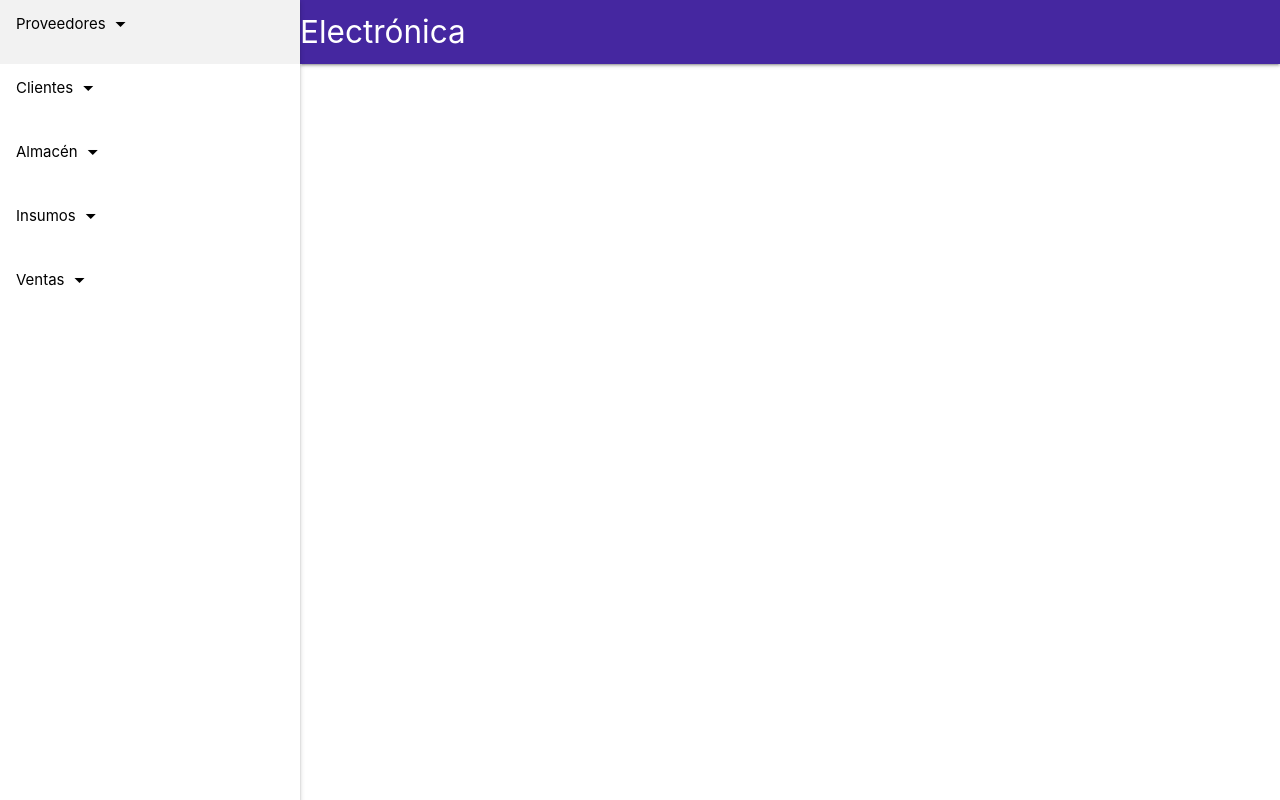
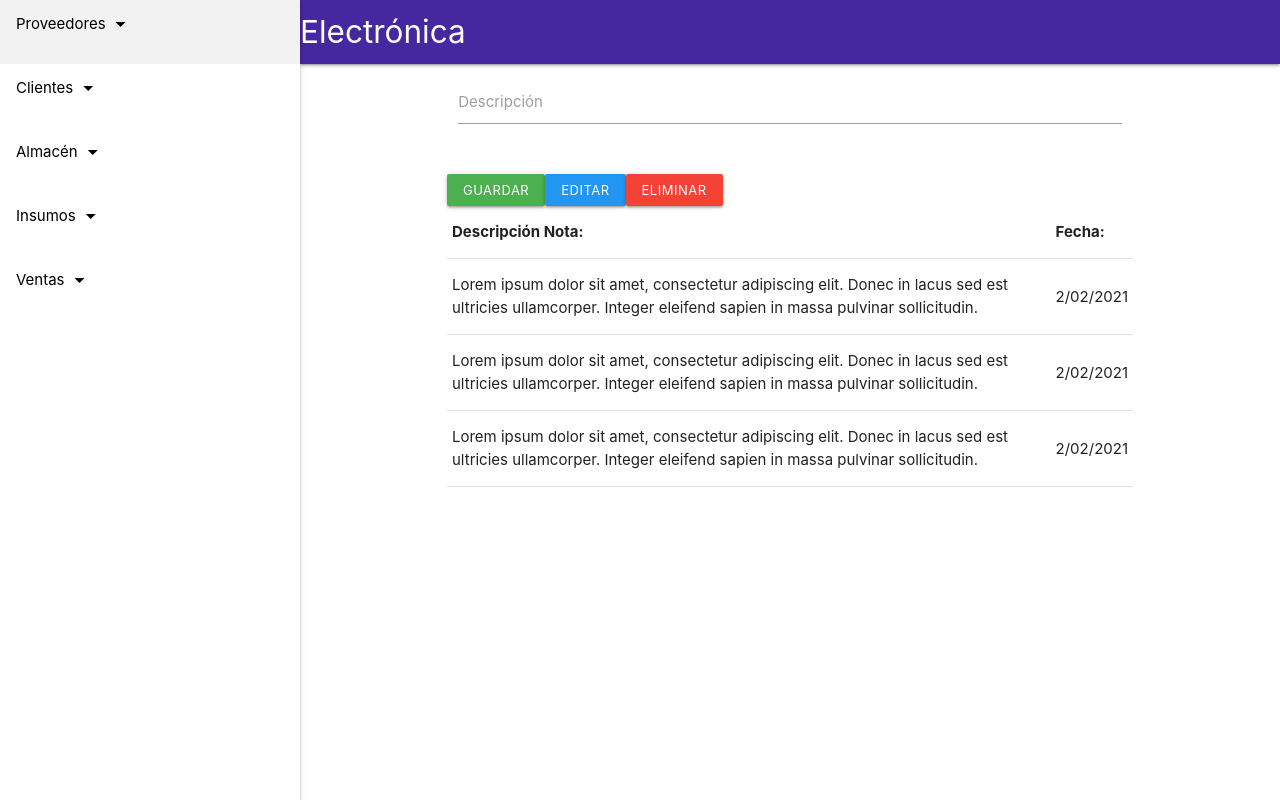
Before and after one commit to NamedRoger/electronica, a React (Create React App) app in the folder front/: page /obvservaciones in a window 1280 px wide. Built offline with nearby package versions, Linux system fonts and the light colour scheme.

Commit message:
listado proveedores

```diff
--- a/front/src/App.js
+++ b/front/src/App.js
@@ -4,6 +4,7 @@ import Navigator from './components/Navigator';
 import FormProveedor from './pages/proveedores/Form';
 import ListadoBancos from './pages/proveedores/ListadoBancos';
 import ListadoNotas from './pages/proveedores/ListadoNotas';
+import ListadoObservaciones from './pages/proveedores/listadoObservaciones'
 import Home from './pages/Home';
 import 'materialize-css/dist/css/materialize.min.css';
 
@@ -18,6 +19,7 @@ function App() {
           <Route exact path="/addproveedor" component={FormProveedor}/>
           <Route exact path="/listadobancos" component={ListadoBancos}/>
           <Route exact path="/listadonotas" component={ListadoNotas}/>
+          <Route exact path="/obvservaciones" component={ListadoObservaciones}/>
         </Switch>
         </main>
       </Router>
--- /dev/null
+++ b/front/src/pages/proveedores/listadoObservaciones.js
@@ -0,0 +1,52 @@
+import React from 'react';
+
+export default function ListadoObservaciones() {
+    return (
+        <div>
+            <section className="container">
+        <div className="row">
+            <form className="col s12">
+                <div className="row">
+                    <div className="input-field col s12">
+                        <textarea id="textarea1" className="materialize-textarea" ></textarea>
+                        <label htmlfor="textarea1">Descripción</label>
+                    </div>
+                </div>
+            </form>
+            <div className="buttons">
+                <button className="waves-effect waves-light btn-small green">Guardar</button>
+                <button className="waves-effect waves-light btn-small blue">Editar</button>
+                <button className="waves-effect waves-light btn-small red">Eliminar</button>
+            </div>
+            <table className="highlight">
+                <thead>
+                    <tr>
+                        <th>Descripción Nota: </th>
+                        <th>Fecha: </th>
+                    </tr>
+                </thead>
+
+                <tbody>
+                    <tr>
+                        <td>Lorem ipsum dolor sit amet, consectetur adipiscing elit. Donec in lacus sed est ultricies
+                            ullamcorper. Integer eleifend sapien in massa pulvinar sollicitudin. </td>
+                        <td>2/02/2021</td>
+                    </tr>
+                    <tr>
+                        <td>Lorem ipsum dolor sit amet, consectetur adipiscing elit. Donec in lacus sed est ultricies
+                            ullamcorper. Integer eleifend sapien in massa pulvinar sollicitudin. </td>
+                        <td>2/02/2021</td>
+                    </tr>
+                    <tr>
+                        <td>Lorem ipsum dolor sit amet, consectetur adipiscing elit. Donec in lacus sed est ultricies
+                            ullamcorper. Integer eleifend sapien in massa pulvinar sollicitudin. </td>
+                        <td>2/02/2021</td>
+                    </tr>
+                </tbody>
+            </table>
+        </div>
+
+    </section>
+        </div>
+    )
+}
```
